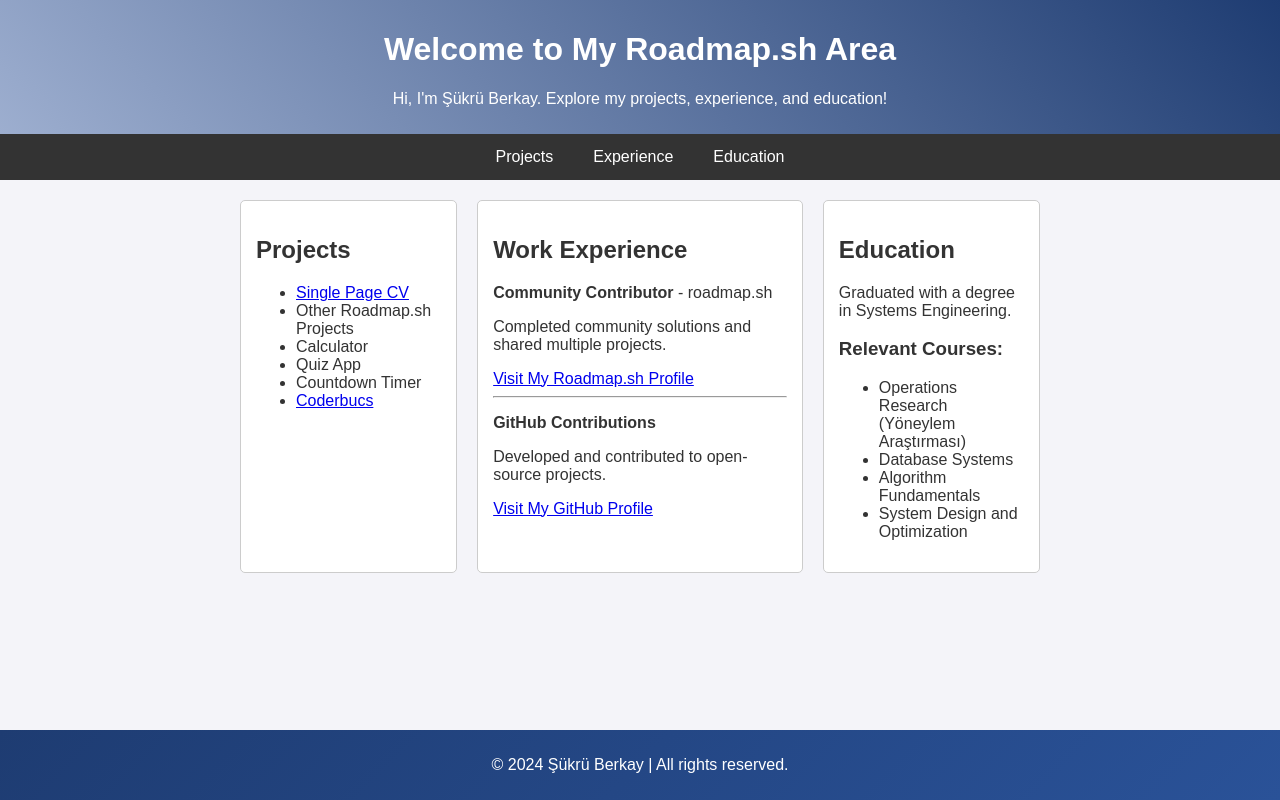
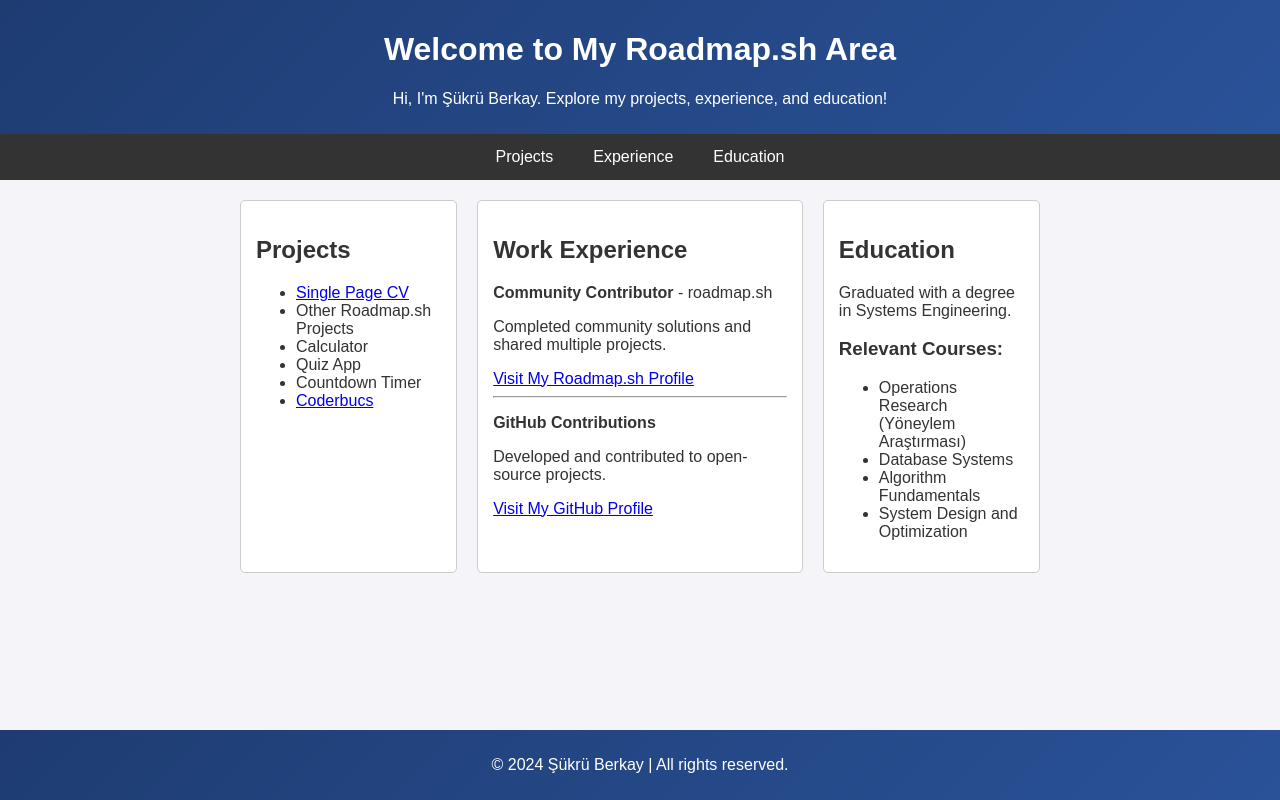
Before and after one commit to biproberkay/roadmapsh, a plain HTML site: page index.html in a window 1280 px wide. Drawn offline with Linux system fonts and the light colour scheme.

Commit message:
Update background index.html

```diff
--- a/index.html
+++ b/index.html
@@ -15,7 +15,7 @@
             color: #333;
         }
         header {
-            background: linear-gradient(227deg, #1e3c72, #2a52986e);
+            background: linear-gradient(135deg, #1e3c72, #2a5298);
             color: white;
             padding: 10px 20px;
             text-align: center;
```
